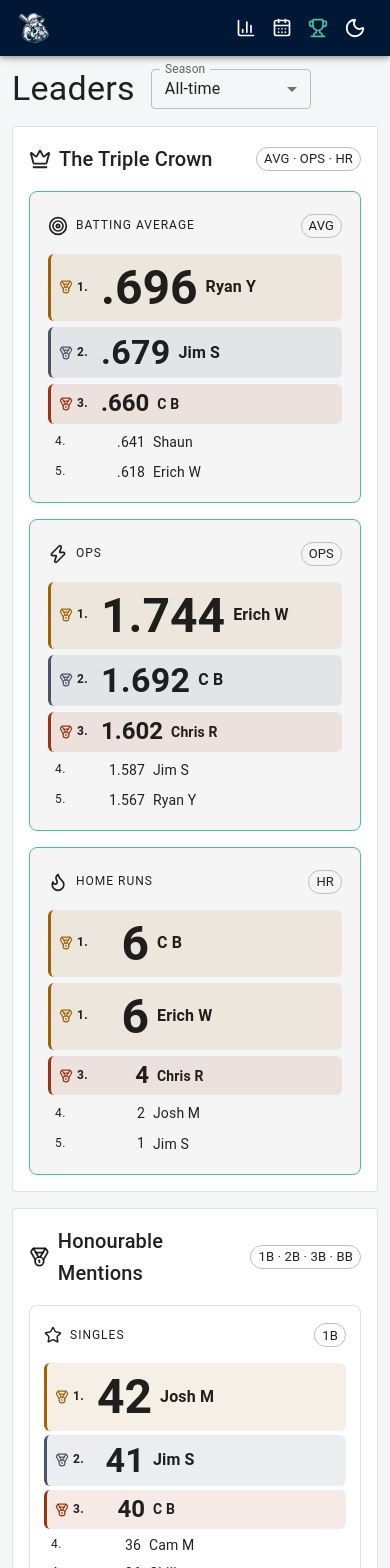
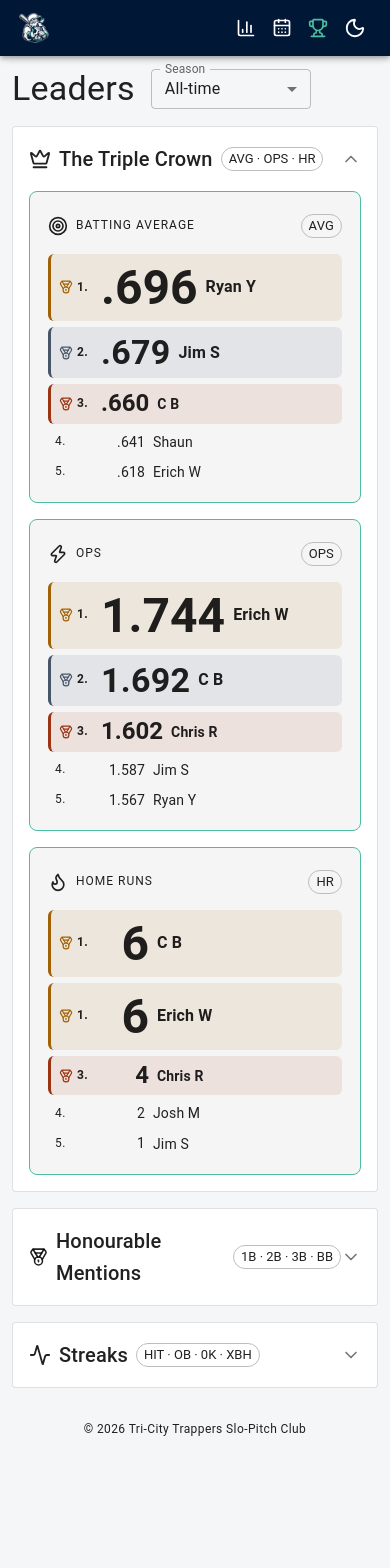
Before and after one commit to ZedLove/trappers-stats, a React (Vite) app: page /leaders in a window 390 px wide. Shown: the top 1568 px of the page. After the commit the page ends 1456 px from the top, so only its background shows below. Built offline with nearby package versions, Linux system fonts and the light colour scheme.

Commit message:
feat: collapse leader sections on mobile with accordion

```diff
--- a/src/site/pages/LeadersPage.tsx
+++ b/src/site/pages/LeadersPage.tsx
@@ -1,4 +1,8 @@
+import { useEffect, useRef, useState, type ReactNode } from 'react';
 import {
+  Accordion,
+  AccordionDetails,
+  AccordionSummary,
   Box,
   Chip,
   FormControl,
@@ -8,12 +12,14 @@ import {
   Paper,
   Select,
   Typography,
+  useMediaQuery,
   useTheme,
 } from '@mui/material';
 import { alpha } from '@mui/material/styles';
 import {
   Activity,
   Award,
+  ChevronDown,
   Crown,
   Flame,
   Footprints,
@@ -236,6 +242,77 @@ function LeaderCard({
   );
 }
 
+/**
+ * A leaders section. On desktop it's a plain Paper with every section visible;
+ * on phones it becomes an accordion row so only one section is open at a time.
+ */
+function LeaderSection({
+  id,
+  title,
+  icon: Icon,
+  chip,
+  expanded,
+  onToggle,
+  collapsible,
+  children,
+}: {
+  id: string;
+  title: string;
+  icon: LucideIcon;
+  chip: string;
+  expanded: boolean;
+  onToggle: () => void;
+  collapsible: boolean;
+  children: ReactNode;
+}) {
+  const heading = (
+    <Box sx={{ display: 'flex', alignItems: 'center', gap: 1, minWidth: 0 }}>
+      <Icon size={22} aria-hidden />
+      <Typography variant="h6" component="h2">
+        {title}
+      </Typography>
+      <Chip label={chip} size="small" variant="outlined" sx={{ ml: 'auto' }} />
+    </Box>
+  );
+
+  if (!collapsible) {
+    return (
+      <Paper data-section={id} variant="outlined" sx={{ p: 2, scrollMarginTop: '72px' }}>
+        <Box sx={{ mb: 2 }}>{heading}</Box>
+        {children}
+      </Paper>
+    );
+  }
+
+  return (
+    <Accordion
+      data-section={id}
+      expanded={expanded}
+      onChange={onToggle}
+      variant="outlined"
+      disableGutters
+      sx={{
+        '&:before': { display: 'none' },
+        borderRadius: 1,
+        overflow: 'hidden',
+        scrollMarginTop: '72px',
+      }}
+    >
+      <AccordionSummary
+        expandIcon={<ChevronDown size={20} />}
+        aria-controls={`${id}-content`}
+        id={`${id}-header`}
+        sx={{ px: 2, py: 0.5 }}
+      >
+        {heading}
+      </AccordionSummary>
+      <AccordionDetails sx={{ px: 2, pb: 2, pt: 0 }} id={`${id}-content`}>
+        {children}
+      </AccordionDetails>
+    </Accordion>
+  );
+}
+
 function PageHeader({
   season,
   onChange,
@@ -272,6 +349,28 @@ function PageHeader({
 export default function LeadersPage() {
   useDocumentTitle('Leaders');
   const [searchParams, setSearchParams] = useSearchParams();
+  const theme = useTheme();
+  const isMobile = useMediaQuery(theme.breakpoints.down('sm'));
+  // Triple Crown is open by default; tapping another header swaps the open one.
+  const [openSection, setOpenSection] = useState<string | null>('triple');
+  function toggleSection(id: string) {
+    return () => setOpenSection((current) => (current === id ? null : id));
+  }
+
+  // Bring a newly opened section just under the sticky AppBar. Skip the initial
+  // render so loading the page doesn't scroll on its own.
+  const initialRender = useRef(true);
+  useEffect(() => {
+    if (initialRender.current) {
+      initialRender.current = false;
+      return;
+    }
+    if (!isMobile || openSection === null) return;
+    const node = document.querySelector<HTMLElement>(`[data-section="${openSection}"]`);
+    if (!node?.scrollIntoView) return;
+    const reduceMotion = window.matchMedia?.('(prefers-reduced-motion: reduce)').matches ?? false;
+    node.scrollIntoView({ behavior: reduceMotion ? 'auto' : 'smooth', block: 'start' });
+  }, [openSection, isMobile]);
 
   // All-time is the default. The season select offers every available season
   // (currently just 2026) plus All-time.
@@ -334,14 +433,15 @@ export default function LeadersPage() {
     <Box sx={{ display: 'flex', flexDirection: 'column', gap: 2 }}>
       <PageHeader season={season} onChange={changeSeason} />
 
-      <Paper variant="outlined" sx={{ p: 2 }}>
-        <Box sx={{ display: 'flex', alignItems: 'center', gap: 1, mb: 2 }}>
-          <Crown size={22} aria-hidden />
-          <Typography variant="h6" component="h2">
-            The Triple Crown
-          </Typography>
-          <Chip label="AVG · OPS · HR" size="small" variant="outlined" sx={{ ml: 'auto' }} />
-        </Box>
+      <LeaderSection
+        id="triple"
+        title="The Triple Crown"
+        icon={Crown}
+        chip="AVG · OPS · HR"
+        expanded={openSection === 'triple'}
+        onToggle={toggleSection('triple')}
+        collapsible={isMobile}
+      >
         <Box
           sx={{
             display: 'grid',
@@ -358,16 +458,17 @@ export default function LeadersPage() {
             />
           ))}
         </Box>
-      </Paper>
+      </LeaderSection>
 
-      <Paper variant="outlined" sx={{ p: 2 }}>
-        <Box sx={{ display: 'flex', alignItems: 'center', gap: 1, mb: 2 }}>
-          <Medal size={22} aria-hidden />
-          <Typography variant="h6" component="h2">
-            Honourable Mentions
-          </Typography>
-          <Chip label="1B · 2B · 3B · BB" size="small" variant="outlined" sx={{ ml: 'auto' }} />
-        </Box>
+      <LeaderSection
+        id="honourable"
+        title="Honourable Mentions"
+        icon={Medal}
+        chip="1B · 2B · 3B · BB"
+        expanded={openSection === 'honourable'}
+        onToggle={toggleSection('honourable')}
+        collapsible={isMobile}
+      >
         <Box
           sx={{
             display: 'grid',
@@ -383,16 +484,17 @@ export default function LeadersPage() {
             />
           ))}
         </Box>
-      </Paper>
+      </LeaderSection>
 
-      <Paper variant="outlined" sx={{ p: 2 }}>
-        <Box sx={{ display: 'flex', alignItems: 'center', gap: 1, mb: 2 }}>
-          <Activity size={22} aria-hidden />
-          <Typography variant="h6" component="h2">
-            Streaks
-          </Typography>
-          <Chip label="HIT · OB · 0K · XBH" size="small" variant="outlined" sx={{ ml: 'auto' }} />
-        </Box>
+      <LeaderSection
+        id="streaks"
+        title="Streaks"
+        icon={Activity}
+        chip="HIT · OB · 0K · XBH"
+        expanded={openSection === 'streaks'}
+        onToggle={toggleSection('streaks')}
+        collapsible={isMobile}
+      >
         <Box
           sx={{
             display: 'grid',
@@ -411,7 +513,7 @@ export default function LeadersPage() {
         <Typography variant="caption" color="text.secondary" sx={{ display: 'block', mt: 1.5 }}>
           * denotes active streak
         </Typography>
-      </Paper>
+      </LeaderSection>
     </Box>
   );
 }
```
Also changed, not shown: 1 other file (tests, documents, lock files or other folders).
